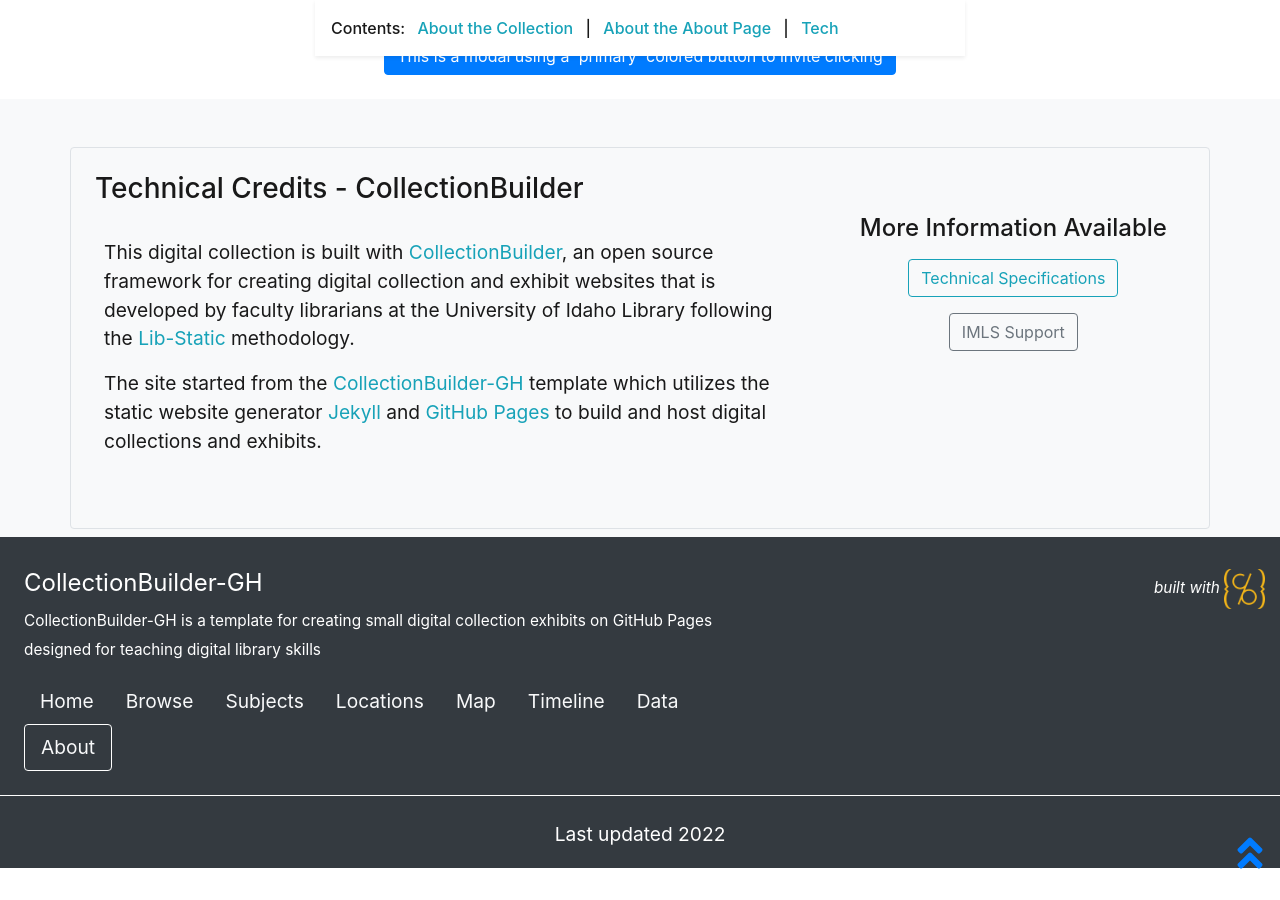
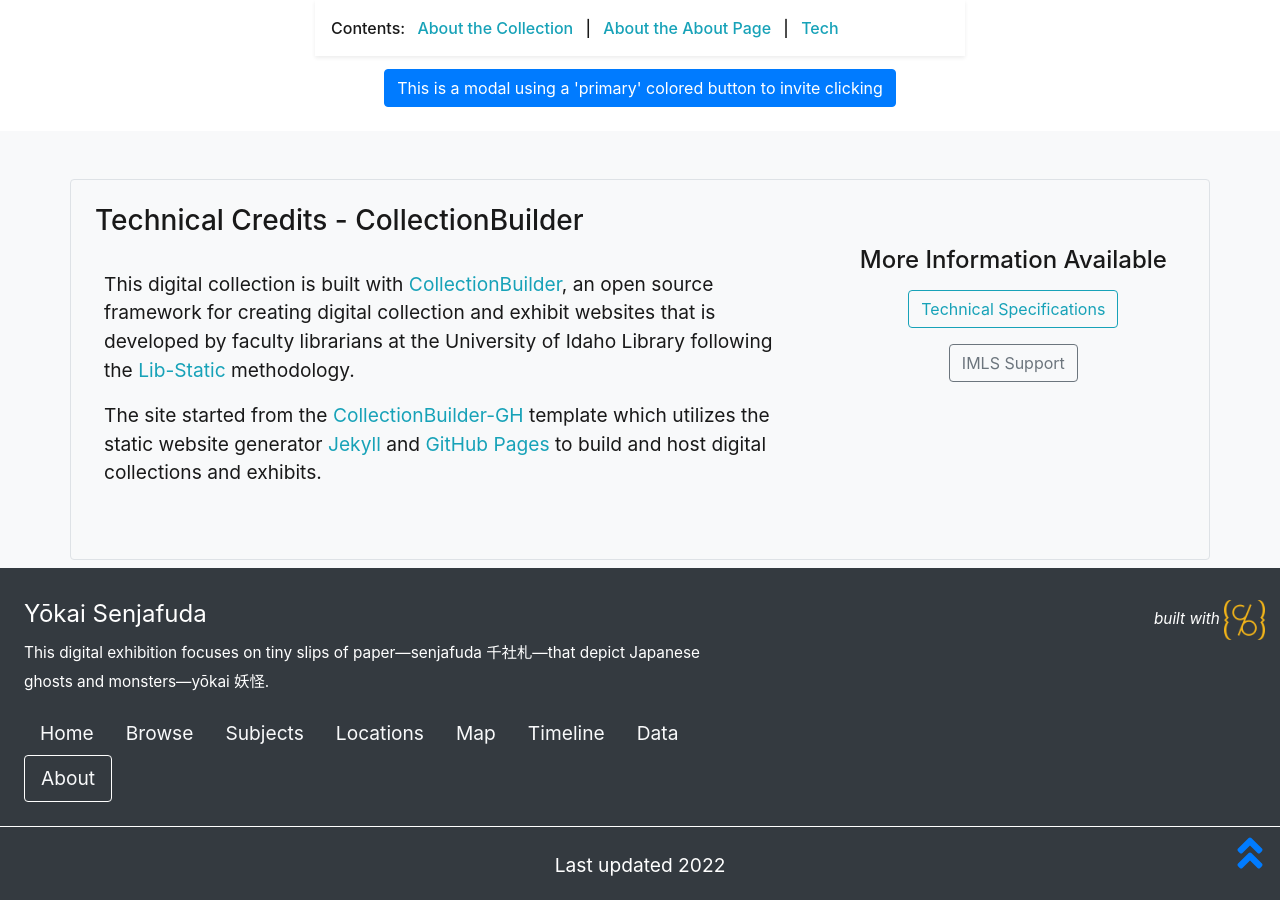
Before and after one commit to teamestreet/cb_demo_for_elizabeth, a Jekyll site: the page built from pages/about.md, in a window 1280 px wide and 900 px high, scrolled down 5247 px. Built offline with Jekyll 4.4.1, drawn with Linux system fonts in a browser that asks for light colours; before the commit the page ends 6115 px from its top, so only the background shows below that; some of the changed text lies outside the part shown.

Commit message:
Changed config.yml metadata to senjafuda-metadata

```diff
--- a/_config.yml
+++ b/_config.yml
@@ -20,28 +20,28 @@
 # SITE SETTINGS
 #
 # title of site appears in banner
-title: CollectionBuilder-GH
-# tagline, a short phrase that will appear throughout the site in the top banner
+title: Yōkai Senjafuda
+# tagline, a digital exhibit
 tagline: a template for creating simple digital exhibits
 # description appears in meta tags and other locations
 # this description might appear in search result lists, keep around 160 characters max
-description: "CollectionBuilder-GH is a template for creating small digital collection exhibits on GitHub Pages designed for teaching digital library skills"
+description: "This digital exhibition focuses on tiny slips of paper—senjafuda 千社札—that depict Japanese ghosts and monsters—yōkai 妖怪."
 # creator of the digital collection, to appear in meta tags; we typically use our GitHub usernames but feel free to just use your name
-author: CollectionBuilder
+author: ElizabethP
 
 ##########
 # COLLECTION SETTINGS
 #
 # Set the metadata for your collection (the name of the csv file in your _data directory that describes the objects in your collection)
 # Use the filename of your CSV **without** the ".csv" extension! E.g. _data/demo-metadata.csv --> "demo-metadata"
-metadata: demo-metadata
+metadata: senjafuda-metadata
 
 ##########
 # Site/Organization Branding
 #   Uncomment these and enter information for your organization (replacing the CDIL links and name below) if you'd like to brand your site with a logo
 #
-# organization-name: "Center for Digital Inquiry and Learning (CDIL)"
-# organization-link: https://cdil.lib.uidaho.edu/
+organization-name: "University of Oregon Libraries"
+# organization-link: https://library.uoregon.edu
 # organization-logo-banner: https://cdil.lib.uidaho.edu/storying-extinction/assets/img/cdil.png
 # organization-logo-nav: https://cdil.lib.uidaho.edu/assets/img/logo.png
 
```
